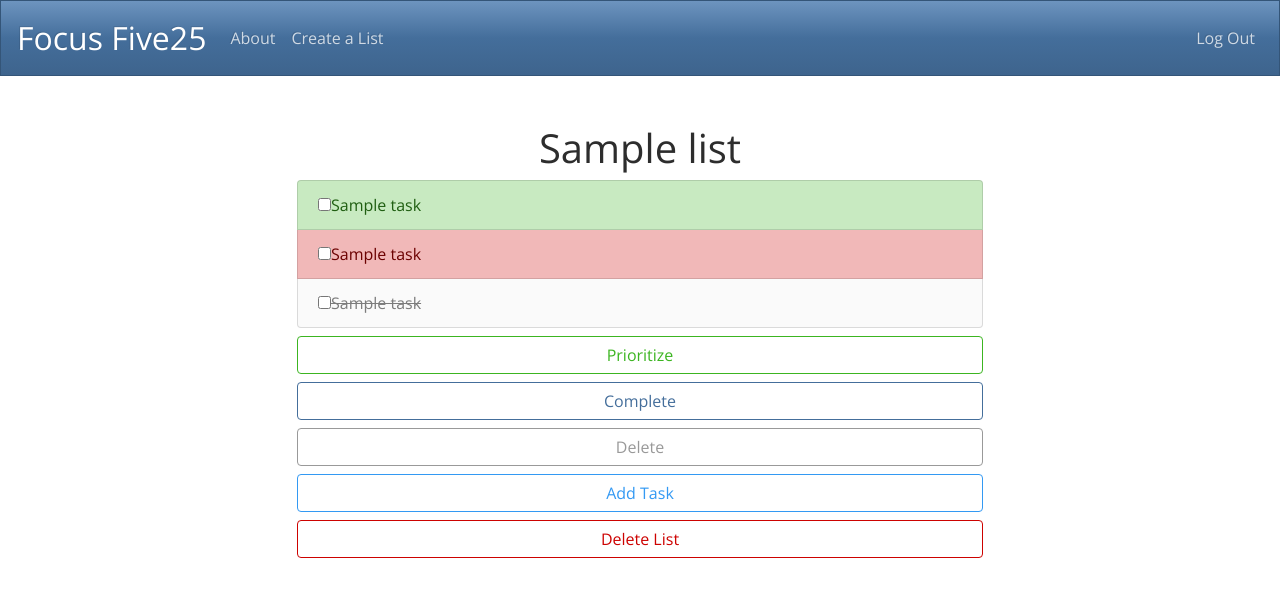
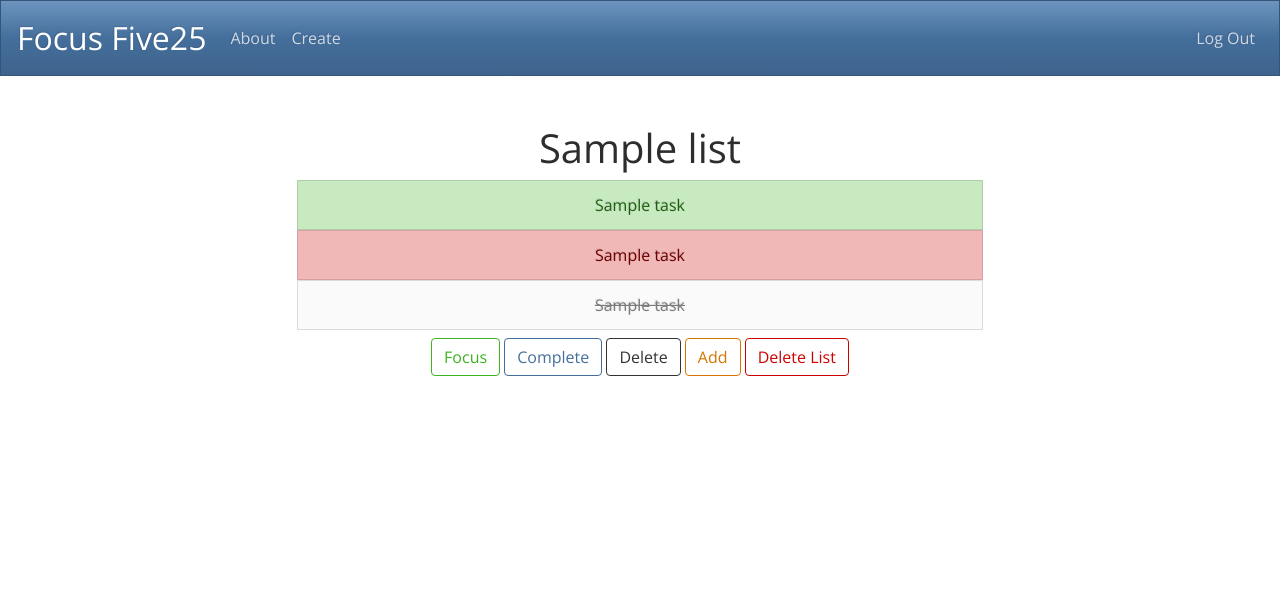
Before and after one commit to alecoad/final-project, a Flask app: template five25/templates/tasks.html in a window 1280 px wide. Shown: the top 597 px of the page. Run offline with Flask 2, Linux system fonts and the light colour scheme; the visitor is signed in with stand-in values (Sample User, id 1); the template is opened without the code that fills it: most values are stand-ins (such as "Sample title", 1, 10 or a date in 2020); some libraries are stand-ins or nearby versions; some web fonts are replaced.

Commit message:
Styling changes

```diff
--- a/five25/static/styles.css
+++ b/five25/static/styles.css
@@ -21,3 +21,15 @@ ul {
   padding-bottom: 0.5rem;
   text-align: left;
 }
+
+.btn.btn-square {
+  border-radius: 0;
+}
+
+@media all and (max-width:520px) {
+  .btn-custom-mobile {
+    width: 100%;
+    display: block;
+    margin-bottom: 0.25rem;
+  }
+}
--- a/five25/templates/index.html
+++ b/five25/templates/index.html
@@ -4,6 +4,8 @@
 
 {% block main %}
   <h1>Your Lists</h1>
+  <div class="row justify-content-center">
+    <div class="col-lg-8">
       <table class="table table-striped">
         <thead>
           <tr>
@@ -24,4 +26,6 @@
           {% endfor %}
         </tbody>
       </table>
+    </div>
+  </div>
 {% endblock %}
--- a/five25/templates/layout.html
+++ b/five25/templates/layout.html
@@ -36,7 +36,7 @@
         {% if session.user_id %}
           <ul class="navbar-nav mr-auto mt-2">
             <li class="nav-item"><a class="nav-link" href="/about">About</a></li>
-            <li class="nav-item"><a class="nav-link" href="/create">Create a List</a></li>
+            <li class="nav-item"><a class="nav-link" href="/create">Create</a></li>
           </ul>
           <ul class="navbar-nav ml-auto mt-2">
             <li class="nav-item"><a class="nav-link" href="/logout">Log Out</a></li>
--- a/five25/templates/tasks.html
+++ b/five25/templates/tasks.html
@@ -8,35 +8,41 @@
     <div class="col-lg-8">
       <form action="" method="post">
         <ul class="list-group checked-list-box">
+          <div class="btn-group-toggle" data-toggle="buttons">
             {% for task in focus %}
-            <li class="list-group-item list-group-item-success">
+              <li class="list-group-item list-group-item-success btn btn-square">
                 <input type="checkbox" name="task" value="{{ task.name }}">{{ task.name }}
               </li>
             {% endfor %}
+          </div>
+          <div class="btn-group-toggle" data-toggle="buttons">
             {% for task in distractions %}
-            <li class="list-group-item list-group-item-danger">
+              <li class="list-group-item list-group-item-danger btn btn-square">
                 <input type="checkbox" name="task" value="{{ task.name }}">{{ task.name }}
               </li>
             {% endfor %}
+          </div>
+          <div class="btn-group-toggle" data-toggle="buttons">
             {% for task in completed %}
-            <li class="list-group-item list-group-item-light">
+              <li class="list-group-item list-group-item-light btn btn-square">
                 <input type="checkbox" name="task" value="{{ task.name }}"><strike>{{ task.name }}</strike>
               </li>
             {% endfor %}
+          </div>
         </ul>
-        <button type="submit" class="btn btn-outline-success btn-md btn-block" formaction="{{ url_for('focus', list_id=list.id) }}">
-          Prioritize
+        <button type="submit" class="btn btn-outline-success btn-md btn-custom-mobile" formaction="{{ url_for('focus', list_id=list.id) }}">
+          Focus
         </button>
-        <button type="submit" class="btn btn-outline-primary btn-md btn-block" formaction="{{ url_for('complete', list_id=list.id) }}">
+        <button type="submit" class="btn btn-outline-primary btn-md btn-custom-mobile" formaction="{{ url_for('complete', list_id=list.id) }}">
           Complete
         </button>
-        <button type="submit" class="btn btn-outline-secondary btn-md btn-block" formaction="{{ url_for('delete_task', list_id=list.id) }}">
+        <button type="submit" class="btn btn-outline-dark btn-md btn-custom-mobile" formaction="{{ url_for('delete_task', list_id=list.id) }}">
           Delete
         </button>
-        <button type="submit" class="btn btn-outline-info btn-md btn-block" formaction="{{ url_for('focus', list_id=list.id) }}" onclick="return confirm('Are you absolutely sure?')">
-          Add Task
+        <button type="submit" class="btn btn-outline-warning btn-md btn-custom-mobile" formaction="{{ url_for('focus', list_id=list.id) }}" onclick="return confirm('Are you absolutely sure?')">
+          Add
         </button>
-        <button type="submit" class="btn btn-outline-danger btn-md btn-block" formaction="{{ url_for('delete_list', list_id=list.id) }}" onclick="return confirm('Are you absolutely sure?')">
+        <button type="submit" class="btn btn-outline-danger btn-md btn-custom-mobile" formaction="{{ url_for('delete_list', list_id=list.id) }}" onclick="return confirm('Are you absolutely sure?')">
           Delete List
         </button>
       </form>
```
Lines whose indentation alone changed are shown as unchanged.
